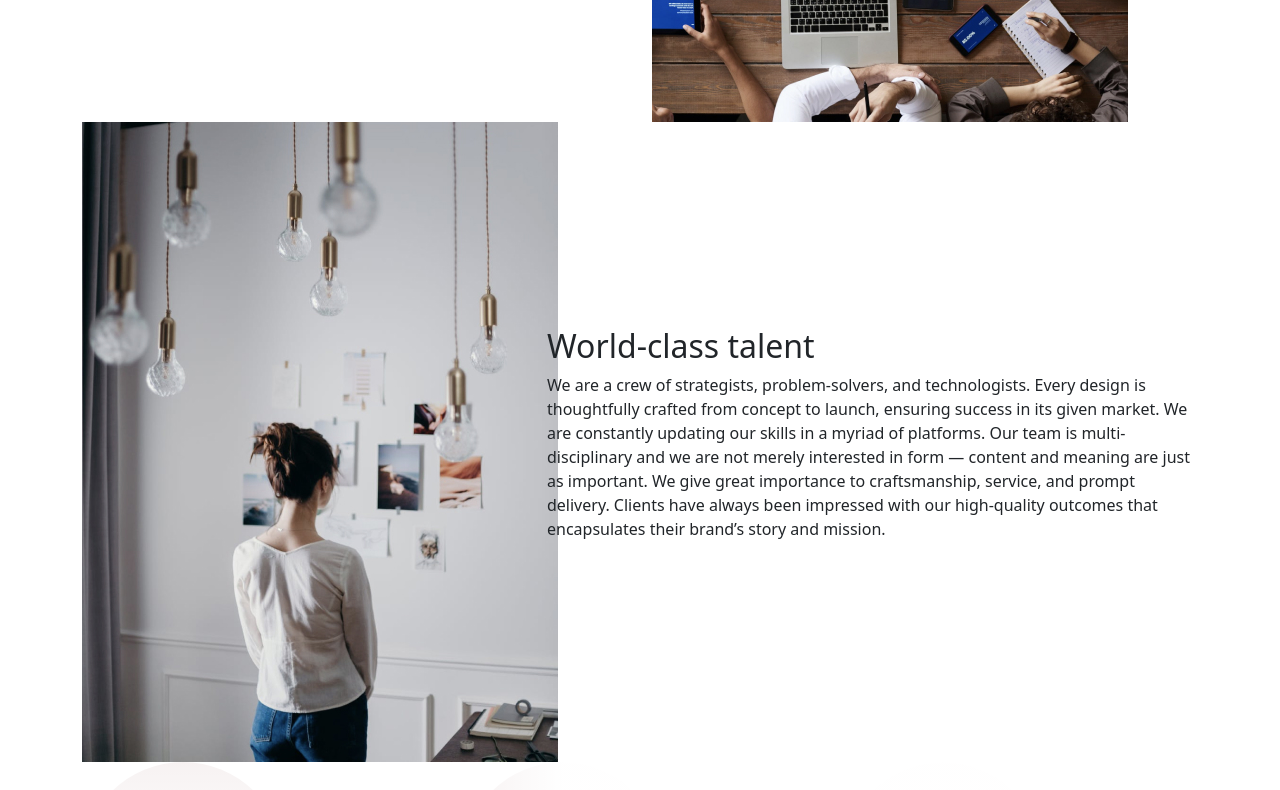
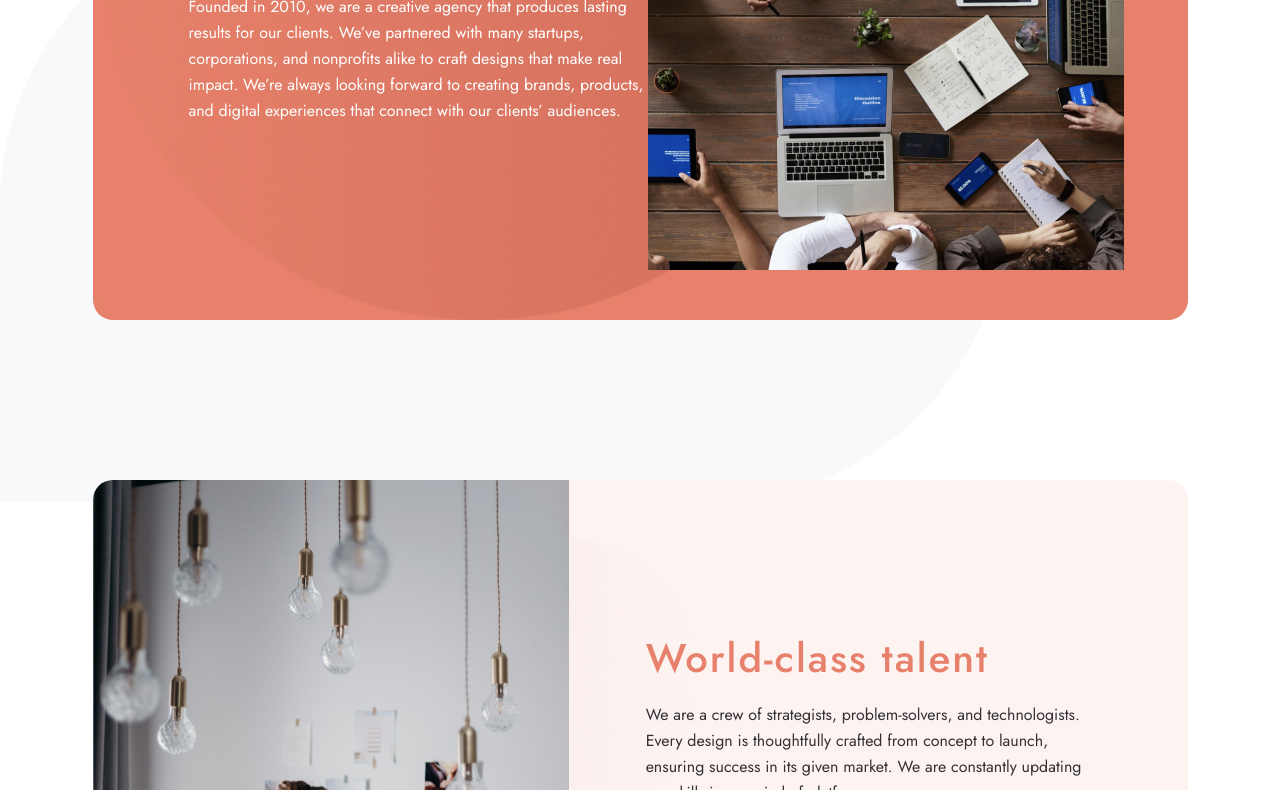
Before and after one commit to Ganiyeva/designo, a plain HTML site: page about.html in a window 1280 px wide. Shown: the part 412-1202 px from the top of the page. Drawn offline with nearby package versions, Linux system fonts and the light colour scheme; files whose address does not match are found by name.

Commit message:
Update about.html

```diff
--- a/about.html
+++ b/about.html
@@ -9,8 +9,9 @@
   <link rel="icon" href="img/favikon.svg" type="image/x-icon">
   <link href="https://cdn.jsdelivr.net/npm/bootstrap@5.0.2/dist/css/bootstrap.min.css" rel="stylesheet"
     integrity="sha384-EVSTQN3/azprG1Anm3QDgpJLIm9Nao0Yz1ztcQTwFspd3yD65VohhpuuCOmLASjC" crossorigin="anonymous">
-  <link rel="stylesheet" href="css/main-min.css>
+  <link rel="stylesheet" href="css/main-min.css">
   <link rel="stylesheet" href="css/responsive-min.css">
+
 </head>
 
 <body>
```
